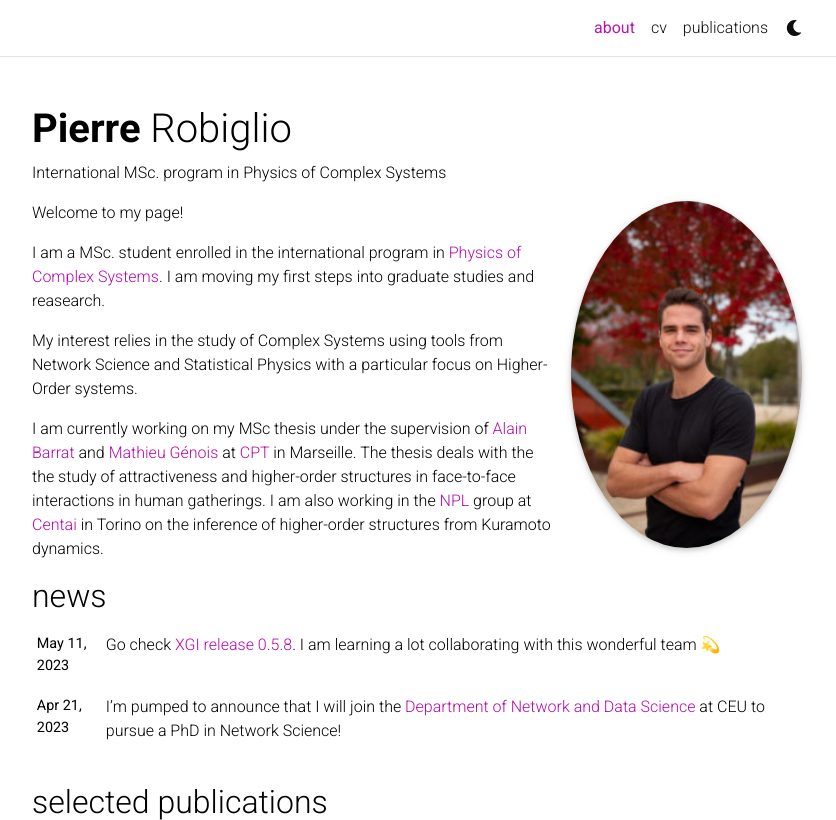
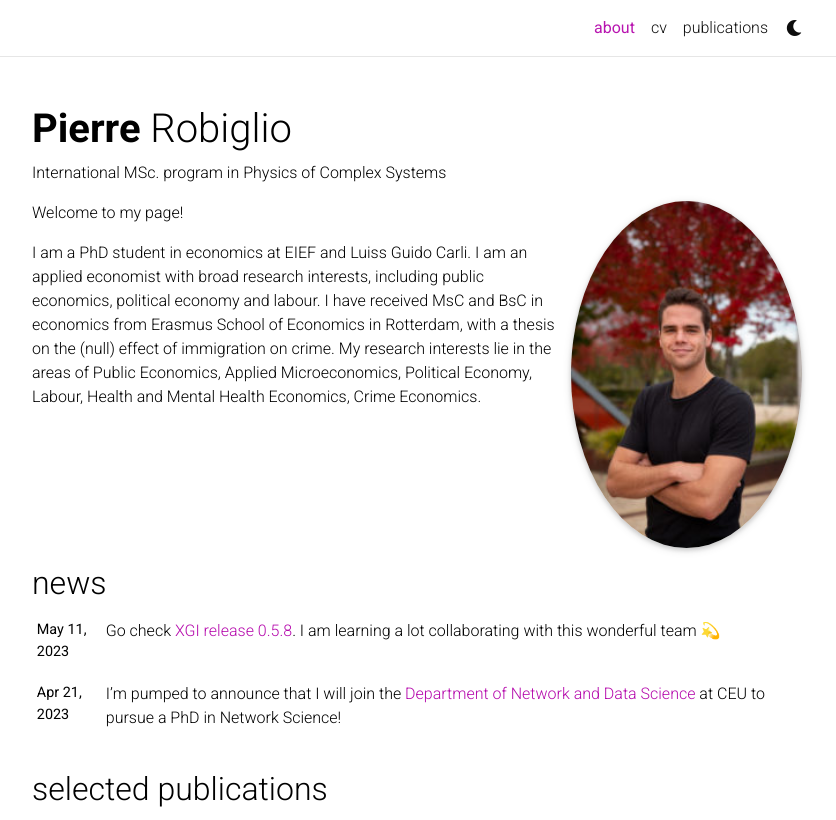
Before and after one commit to pierrerobiglio/pierrerobiglio.github.io, a Jekyll site: the page built from _pages/about.md, in a window 1280 px wide and 1104 px high, cut to the strip 0-820 px from the top of the window. Shown: the whole strip, without its empty margins (223-1059 px from the left). Built offline with Jekyll 4.4.1, drawn with Linux system fonts in a browser that asks for light colours; full-size pictures stand in for the smaller copies a plugin makes; emoji names are drawn with the system emoji font; comment, search, counter and statistics services are not loaded; a style sheet for code colours, icons or effects is not loaded.

Commit message:
Update about.md

```diff
--- a/_pages/about.md
+++ b/_pages/about.md
@@ -17,8 +17,4 @@ social: true  # includes social icons at the bottom of the page
 
 Welcome to my page!
 
-I am a MSc. student enrolled in the international program in [Physics of Complex Systems](http://www.pcs.polito.it). I am moving my first steps into graduate studies and reasearch.
-
-My interest relies in the study of Complex Systems using tools from Network Science and Statistical Physics with a particular focus on Higher-Order systems.
-
-I am currently working on my MSc thesis under the supervision of [Alain Barrat](https://www.cpt.univ-mrs.fr/~barrat/english.html) and [Mathieu Génois](https://www.cpt.univ-mrs.fr/spip.php?page=personne&id_personne=143&lang=en) at [CPT](https://www.cpt.univ-mrs.fr/?lang=en) in Marseille. The thesis deals with the the study of attractiveness and higher-order structures in face-to-face interactions in human gatherings. I am also working in the [NPL](https://nplresearch.github.io) group at [Centai](https://centai.eu/home) in Torino on the inference of higher-order structures from Kuramoto dynamics.
+I am a PhD student in economics at EIEF and Luiss Guido Carli. I am an applied economist with broad research interests, including  public economics, political economy and labour. I have received MsC and BsC in economics from Erasmus School of Economics in Rotterdam, with a thesis on the (null) effect of immigration on crime. My research interests lie in the areas of Public Economics, Applied Microeconomics, Political Economy, Labour, Health and Mental Health Economics, Crime Economics.
```
